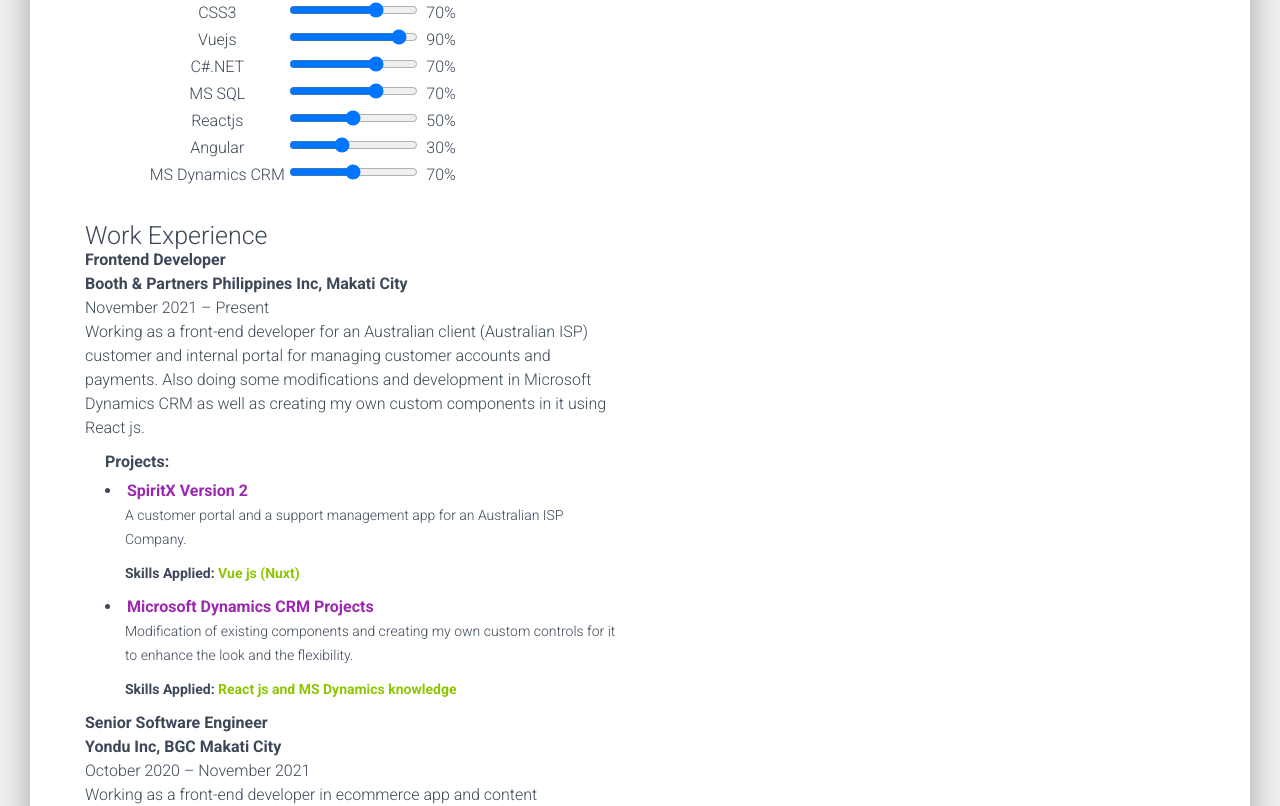
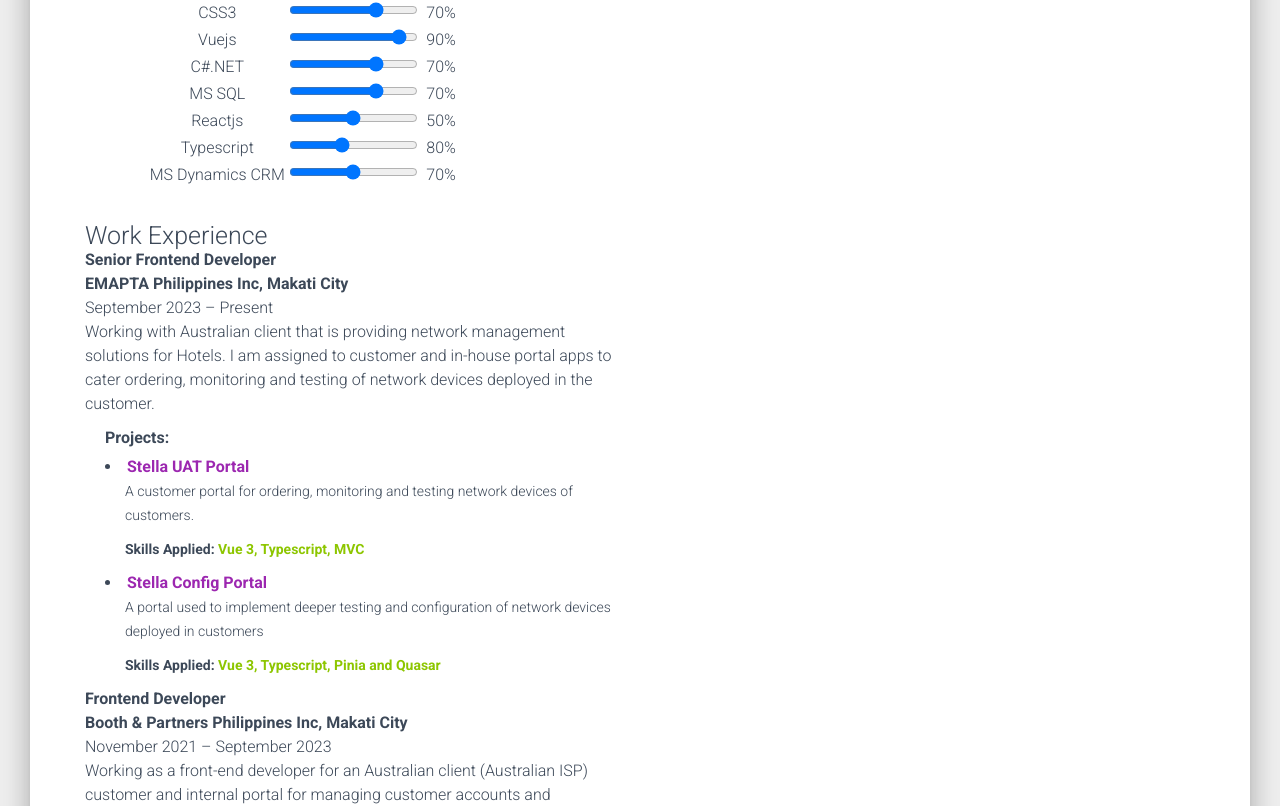
Before and after one commit to riz1103/My-Portfolio, a Vue app: page /#/ in a window 1280 px wide. Shown: the part 1118-1924 px from the top of the page. Built offline with nearby package versions, Linux system fonts and the light colour scheme.

Commit message:
Updated Resume and Experience list

```diff
--- a/src/views/components/Profile.vue
+++ b/src/views/components/Profile.vue
@@ -12,7 +12,7 @@
           <br />
           <small
             >I’m a full-stack (Front-end and Back-end) developer for 4 years and
-            Front-end developer for two years. I developed applications for
+            Front-end developer for three years. I developed applications for
             business management and analytics and as well as an ecommerce app. I
             also created mobile app version of some.</small
           >
@@ -86,11 +86,11 @@
             <td>{{ 50 }}%</td>
           </tr>
           <tr>
-            <td cols="6">Angular</td>
+            <td cols="6">Typescript</td>
             <td cols="6">
               <input readonly type="range" value="40" />
             </td>
-            <td>{{ 30 }}%</td>
+            <td>{{ 80 }}%</td>
           </tr>
           <tr>
             <td cols="6">MS Dynamics CRM</td>
--- a/src/views/components/modules/profile/experience.vue
+++ b/src/views/components/modules/profile/experience.vue
@@ -7,10 +7,10 @@
             <div>{{ experience.job_description }}</div>
             <div class="projects" style="margin-left:20px" v-if="experience.project">Projects:</div>
             <li v-for="proj in experience.project" :key="proj.name" style="margin-left:20px">
-                <a :href="proj.urlString"><b>{{ proj.name }}</b></a>
+                <a :href="proj.urlString" target="_blank"><b>{{ proj.name }}</b></a>
                 <p style="margin-left:20px">{{ proj.description }}</p>
-                <p v-if="proj.skill_used" style="margin-left:20px"><b>Skills Applied: <span
-                            class="blink">{{ proj.skill_used }}</span></b></p>
+                <p v-if="proj.skill_used" style="margin-left:20px"><b>Skills Applied: <span class="blink">{{ proj.skill_used
+                }}</span></b></p>
             </li>
         </div>
     </div>
@@ -21,9 +21,30 @@
         return {
             exp: [
                 {
+                    company_name: 'EMAPTA Philippines Inc',
+                    company_address: 'Makati City',
+                    date: 'September 2023 – Present',
+                    position: 'Senior Frontend Developer',
+                    job_description: 'Working with Australian client that is providing network management solutions for Hotels. I am assigned to customer and in-house portal apps to cater ordering, monitoring and testing of network devices deployed in the customer.',
+                    project: [
+                        {
+                            name: 'Stella UAT Portal',
+                            urlString: 'https://star-dev.stellanetworks.io/',
+                            description: 'A customer portal for ordering, monitoring and testing network devices of customers.',
+                            skill_used: 'Vue 3, Typescript, MVC'
+                        },
+                        {
+                            name: 'Stella Config Portal',
+                            urlString: 'https://config-testing.stellaportal.dev',
+                            description: 'A portal used to implement deeper testing and configuration of network devices deployed in customers',
+                            skill_used: 'Vue 3, Typescript, Pinia and Quasar'
+                        }
+                    ]
+                },
+                {
                     company_name: 'Booth & Partners Philippines Inc',
                     company_address: 'Makati City',
-                    date: 'November 2021 – Present',
+                    date: 'November 2021 – September 2023',
                     position: 'Frontend Developer',
                     job_description: 'Working as a front-end developer for an Australian client (Australian ISP) customer and internal portal for managing customer accounts and payments. Also doing some modifications and development in Microsoft Dynamics CRM as well as creating my own custom components in it using React js.',
                     project: [
@@ -199,4 +220,5 @@
     100% {
         color: red;
     }
-}</style>
+}
+</style>
```
Also changed, not shown: 1 other file (tests, documents, lock files or other folders).
